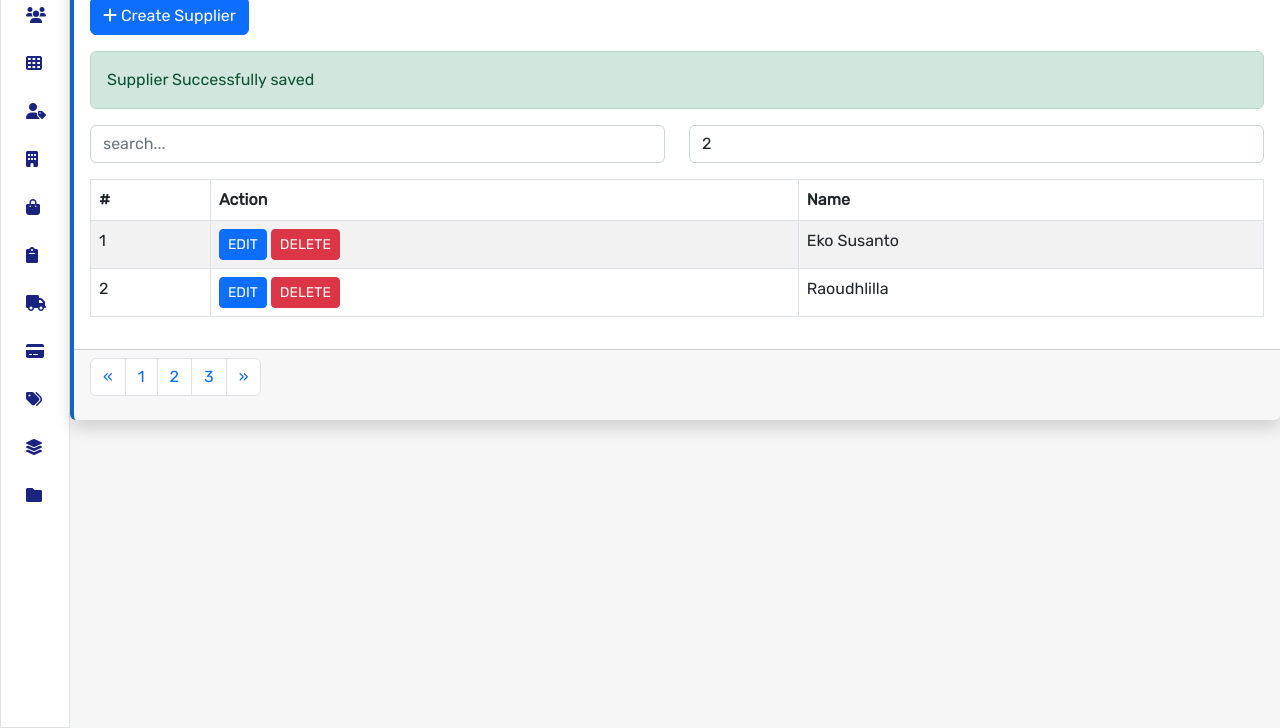
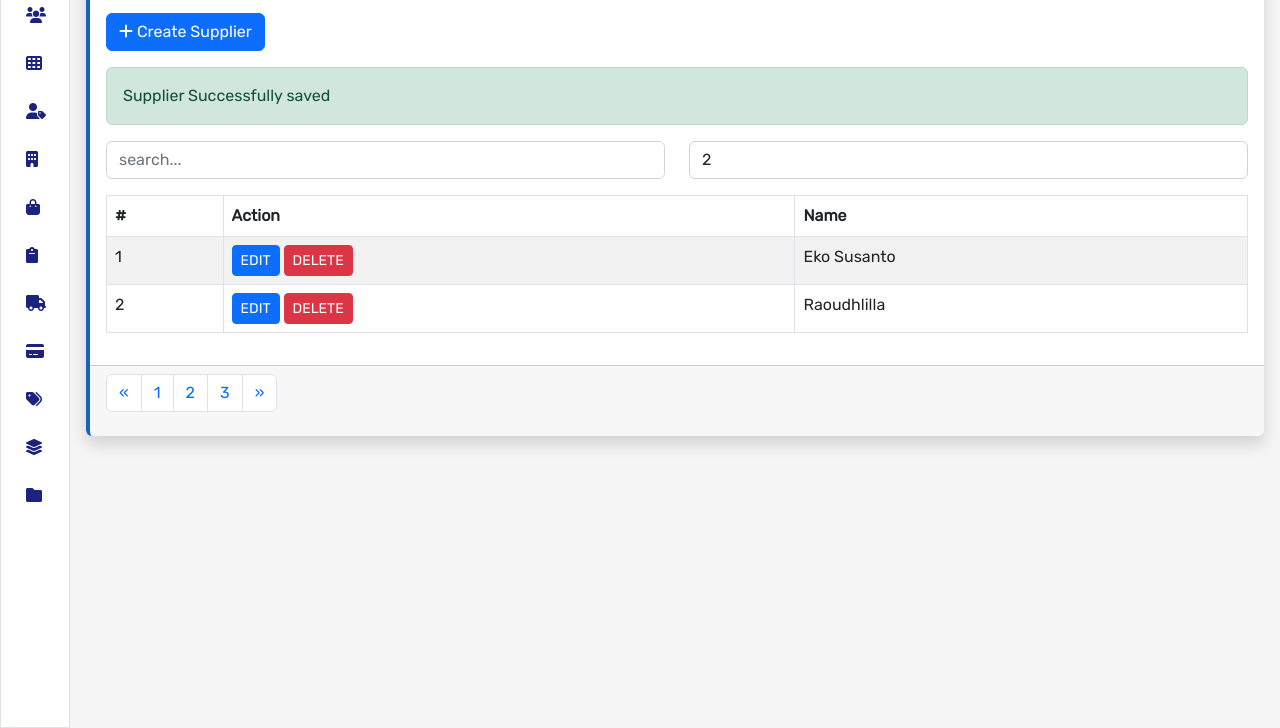
Before and after one commit to Roichatulj14/Dashboard-BI, a plain HTML site: page page/supplier/index.html in a window 1280 px wide. Shown: the part 141-869 px from the top of the page. Drawn offline with nearby package versions, Linux system fonts and the light colour scheme; files whose address does not match are found by name.

Commit message:
update supplier page

```diff
--- a/page/supplier/index.html
+++ b/page/supplier/index.html
@@ -136,6 +136,7 @@
                     <div id="hamburger"></div>
                 </label>
             </div>
+            <div class="m-3">
                 <div class="card shadow border-top-0 border-end-0 border-bottom-0 border-4">
                     <div class="card-header">
                         <span style="font-size: 18pt; font-weight: bold">List Supplier</span>
@@ -217,6 +218,7 @@
                     </div>
                 </div>
             </div>
+        </div>
         <!-- End of Main -->
         <!-- Modal Delete -->
         <div class="modal fade" id="exampleModal" tabindex="-1" role="dialog" aria-labelledby="exampleModalLabel" aria-hidden="true">
```
Lines whose indentation alone changed are shown as unchanged.
